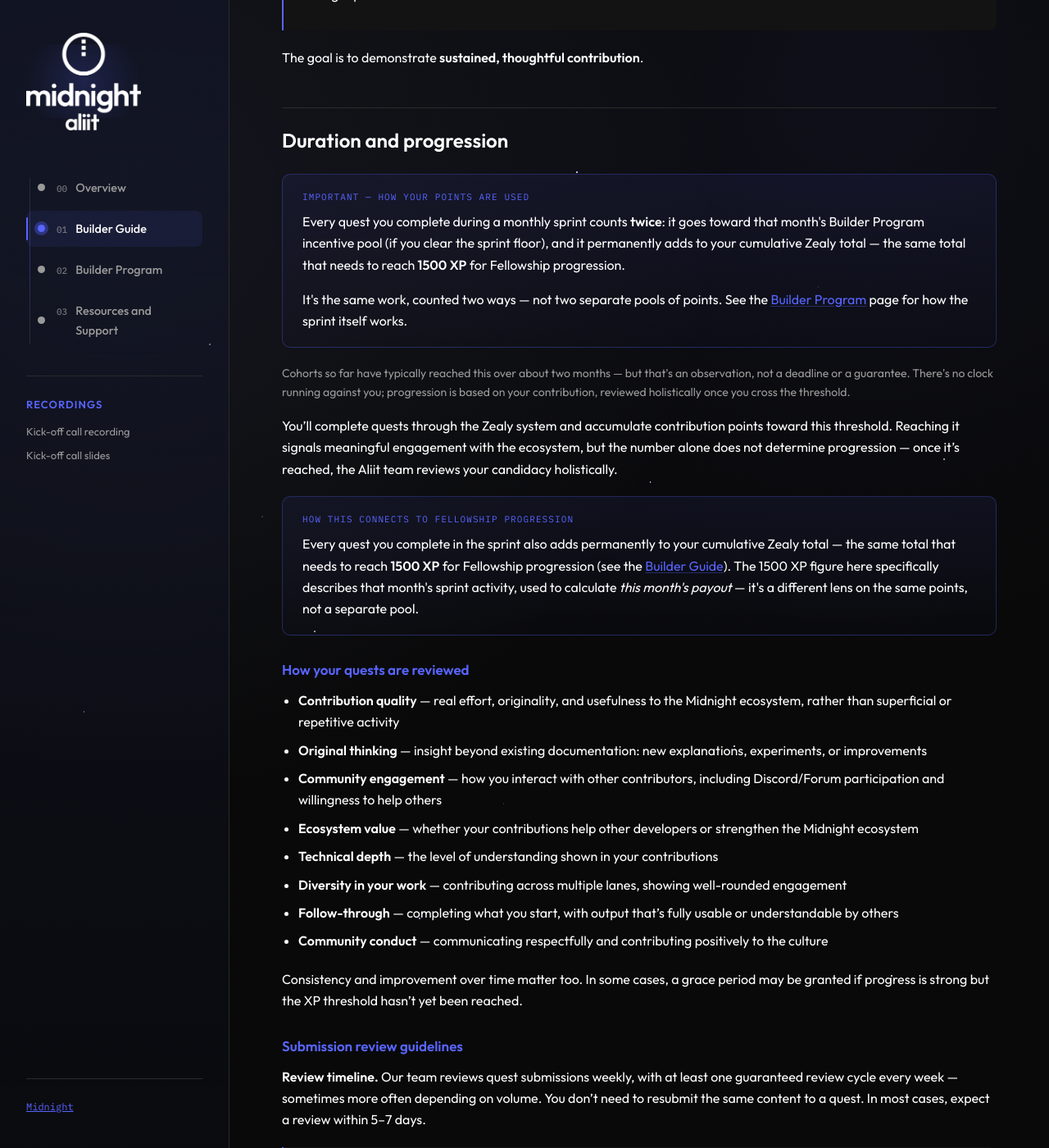
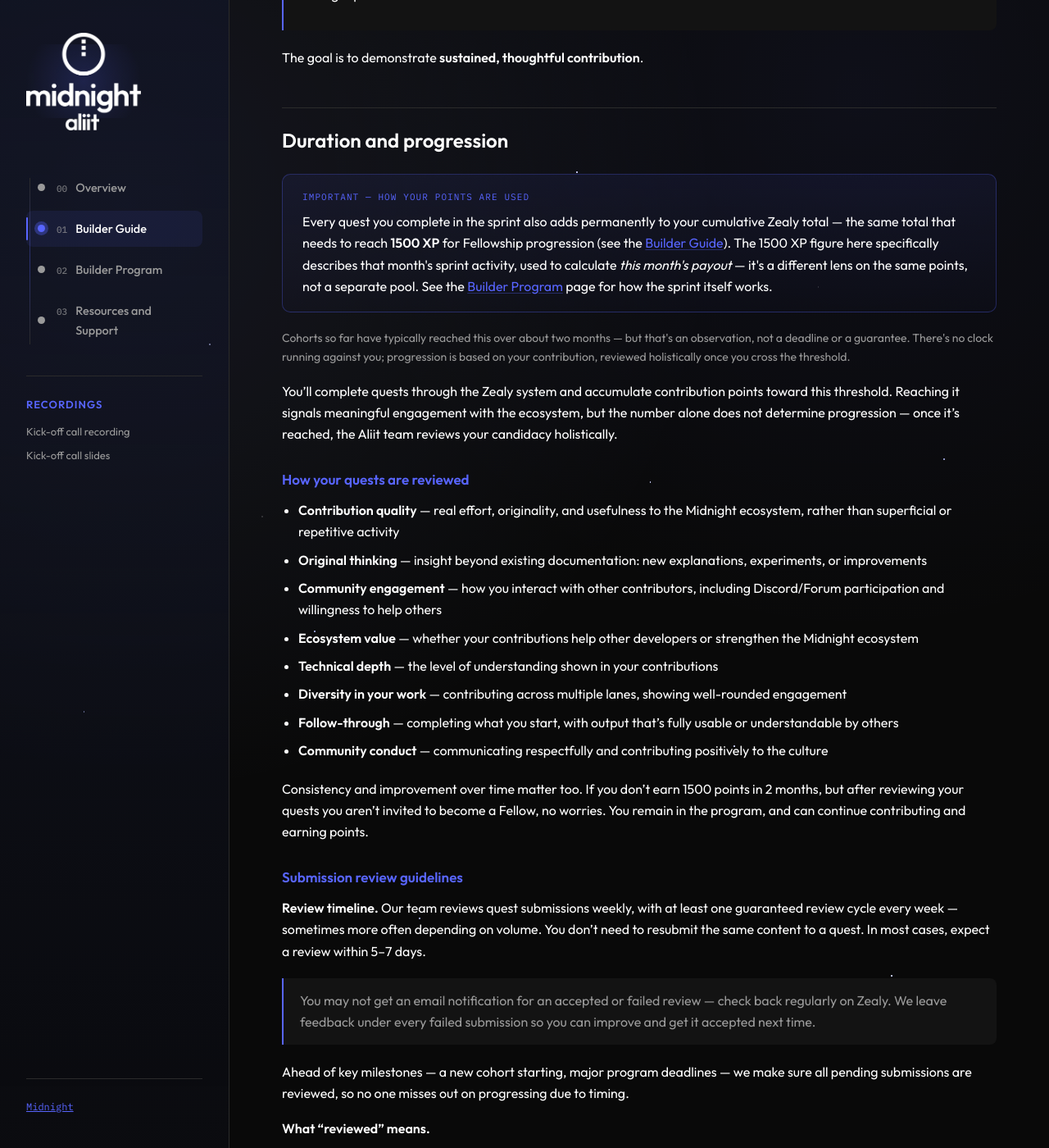
Before and after one commit to zsofimajor/aliit-builder-hub, a Jekyll site: the page built from builder-guide/index.md, in a window 1280 px wide and 1400 px high, scrolled down 1698 px. Shown: the whole window at 82% size. Built offline with Jekyll 4.4.1, drawn with Linux system fonts in a browser that asks for light colours; some of the changed text lies outside the part shown.

Commit message:
Update index.md

```diff
--- a/builder-guide/index.md
+++ b/builder-guide/index.md
@@ -42,7 +42,7 @@
 
 - Join the [Discord channel](https://discord.gg/Qm9SnQMTBf)
 - Introduce yourself briefly
-- Review the available Zealy quests
+- Join <a href="https://zealy.io/cw/midnight-aliit/invite/rAd6oibYOADbj59MZv5HV">the Aliit Zealy board</a>, and review the available Zealy quests
 - Identify 2–3 quests that match your strengths
 - Begin your first contribution, or submit recent past work
 
@@ -68,18 +68,12 @@
 
 <div class="callout">
   <span class="callout-label">Important — how your points are used</span>
-  <p>Every quest you complete during a monthly sprint counts <strong>twice</strong>: it goes toward that month's Builder Program incentive pool (if you clear the sprint floor), and it permanently adds to your cumulative Zealy total — the same total that needs to reach <strong>1500 XP</strong> for Fellowship progression.</p>
-  <p>It's the same work, counted two ways — not two separate pools of points. See the <a href="{{ '/builder-program/' | relative_url }}">Builder Program</a> page for how the sprint itself works.</p>
+ <p>Every quest you complete in the sprint also adds permanently to your cumulative Zealy total — the same total that needs to reach <strong>1500 XP</strong> for Fellowship progression (see the <a href="{{ '/builder-guide/' | relative_url }}">Builder Guide</a>). The 1500 XP figure here specifically describes that month's sprint activity, used to calculate <em>this month's payout</em> — it's a different lens on the same points, not a separate pool. See the <a href="{{ '/builder-program/' | relative_url }}">Builder Program</a> page for how the sprint itself works.</p>
 </div>
 
 <p style="color: var(--text-dim); font-size: 14px;">Cohorts so far have typically reached this over about two months — but that's an observation, not a deadline or a guarantee. There's no clock running against you; progression is based on your contribution, reviewed holistically once you cross the threshold.</p>
 
 You'll complete quests through the Zealy system and accumulate contribution points toward this threshold. Reaching it signals meaningful engagement with the ecosystem, but the number alone does not determine progression — once it's reached, the Aliit team reviews your candidacy holistically.
-
-<div class="callout">
-  <span class="callout-label">How this connects to Fellowship progression</span>
-  <p>Every quest you complete in the sprint also adds permanently to your cumulative Zealy total — the same total that needs to reach <strong>1500 XP</strong> for Fellowship progression (see the <a href="{{ '/builder-guide/' | relative_url }}">Builder Guide</a>). The 1500 XP figure here specifically describes that month's sprint activity, used to calculate <em>this month's payout</em> — it's a different lens on the same points, not a separate pool.</p>
-</div>
 
 ### How your quests are reviewed
 
@@ -92,7 +86,7 @@
 - **Follow-through** — completing what you start, with output that's fully usable or understandable by others
 - **Community conduct** — communicating respectfully and contributing positively to the culture
 
-Consistency and improvement over time matter too. In some cases, a grace period may be granted if progress is strong but the XP threshold hasn't yet been reached.
+Consistency and improvement over time matter too. If you don't earn 1500 points in 2 months, but after reviewing your quests you aren't invited to become a Fellow, no worries. You remain in the program, and can continue contributing and earning points.
 
 ### Submission review guidelines
 
@@ -113,7 +107,7 @@
 <blockquote>Builders must demonstrate activity across <strong>at least two lanes (one of them being Building)</strong> before progressing to Tier 1.</blockquote>
 
 <div class="card">
-Builders who don't demonstrate building skills during their phase — including at least one successful Building quest submission — won't be eligible for Fellowship. Completing a technical quest is a baseline expectation, not a guarantee, since Fellowship decisions are based on a broader evaluation of contributions and impact.
+Builders who don't demonstrate building skills during their phase — including at least one successful Building quest submission — won't be eligible for Fellowship. Completing only technical quests is a baseline expectation, not a guarantee, since Fellowship decisions are based on a broader evaluation of contributions and impact.
 </div>
 
 <div class="card-grid">
@@ -131,8 +125,6 @@
   </div>
 </div>
 
-<p style="color: var(--text-dim); font-size: 14px;">The Notion source for this guide links out to a "Phases" example table (sample contributions per lane) as a CSV that wasn't included in the export used to build this page — send it over and it can be added as a real table here.</p>
-
 ## How the Zealy quest system works {#zealy}
 
 The Builder phase uses Zealy as a structured way to surface meaningful contributions. Each quest represents an activity that strengthens the Midnight ecosystem — some focus on technical work, others on education, advocacy, or community leadership. The goal isn't simply to complete tasks, but to demonstrate how you approach building, teaching, and contributing within the ecosystem.
@@ -148,7 +140,7 @@
 - A brief description (1–2 sentences) explaining what you did
 - Proof of authorship
 
-Submissions without sufficient context may be rejected or returned for clarification.
+Submissions without sufficient context may be rejected or returned for clarification. Read the quests carefully - we always detail what we're looking for exactly in your submissions.
 
 **Timeframe.** We primarily look at recent contributions, since the technical landscape evolves quickly — code, tools, and educational content can become outdated. That said, we're flexible for initial submissions: you may submit previously completed work as part of your early contributions.
 
@@ -194,7 +187,7 @@
     <span class="stage-label">Stage 1</span>
     <h3>Builder</h3>
   </div>
-  <p class="tier-card-intro">Platform: Zealy · Threshold: 1500 XP. This phase lives in Zealy, with quests designed to surface how you think, what you build, and how you show up for the community. You're not just completing tasks — you're demonstrating fit. Applications to become a Builder are reviewed on a rolling weekly basis; you can apply at any point.</p>
+  <p class="tier-card-intro">Platform: Zealy · Threshold: 1500 XP. This phase lives in Zealy, with quests designed to surface how you think, what you build, and how you show up for the community. You're not just completing tasks — you're demonstrating fit. Applications to become a Builder are reviewed on a rolling weekly basis; you can submit a quest at any point.</p>
   <blockquote>While this is <strong>not an official Fellowship status</strong>, your contribution should show quality, engagement, and technical depth.</blockquote>
   <div class="tier-meta-grid">
     <div class="tier-field">
@@ -437,19 +430,37 @@
 
 Either way, the goal is the same: **strengthening Midnight together.**
 
-## Contact & links {#contact}
+## Additional Resources
+
+<div class="card-grid">
+
+<div class="card">
+
+### Contact & links {#contact}
 
 - 💬 [Join our Discord channel](https://discord.gg/Qm9SnQMTBf)
 - 💡 [Check out our forum](https://forum.midnight.network/)
 - [Builder Program]({{ '/builder-program/' | relative_url }})
 - [Resources And Support]({{ '//resources-and-support/' | relative_url }})
 - [Code of Conduct](https://app.notion.com/p/Code-of-Conduct-31a4057b9f23806583d3c812f387039c?pvs=21)
+</div>
 
-**Zsófi Major**, Dev Engagement Manager
+<div class="card">
+
+### Program contact
+
+- **Zsófi Major**, Dev Engagement Manager
 - Email: zsofi.major@midnight.foundation
 - Discord: zsofi_m
 
-**Midnight links**
+</div>
+
+<div class="card">
+
+### Midnight Links
+
 - [Midnight Docs](https://docs.midnight.network/)
 - [Midnight on YouTube](https://www.youtube.com/channel/UCy3oZ64F3FOtjZ5sZGQNgkA)
 - [Midnight Academy](https://academy.midnight.network/)
+
+</div>
```
Also changed, not shown: other parts of builder-guide/index.md (+1 -0 lines).
